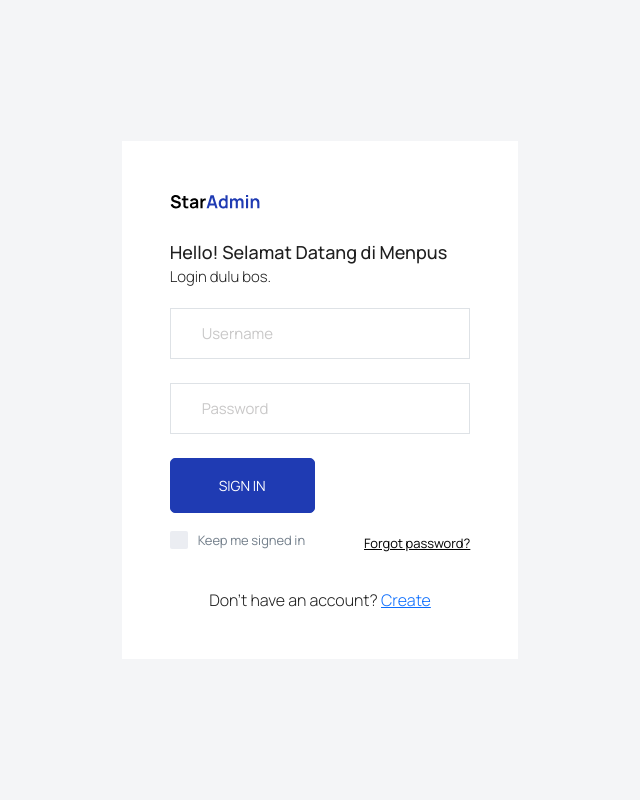
After one commit to ivanpranata/UasPBW, a PHP site: page /pages/content/Login.php in a window 1280 px wide. The commit adds this page. Shown: the whole page, without its empty margins (320-960 px from the left). Run offline with PHP 8.4, Linux system fonts and the light colour scheme.

Commit message:
Upload kerja dikelas

```diff
--- /dev/null
+++ b/pages/content/Login.php
@@ -0,0 +1,87 @@
+
+
+<!DOCTYPE html>
+<html lang="en">
+
+<head>
+  <!-- Required meta tags -->
+  <meta charset="utf-8">
+  <meta name="viewport" content="width=device-width, initial-scale=1, shrink-to-fit=no">
+  <title>Login Dulu </title>
+  <!-- plugins:css -->
+  <link rel="stylesheet" href="../../vendors/feather/feather.css">
+  <link rel="stylesheet" href="../../vendors/mdi/css/materialdesignicons.min.css">
+  <link rel="stylesheet" href="../../vendors/ti-icons/css/themify-icons.css">
+  <link rel="stylesheet" href="../../vendors/typicons/typicons.css">
+  <link rel="stylesheet" href="../../vendors/simple-line-icons/css/simple-line-icons.css">
+  <link rel="stylesheet" href="../../vendors/css/vendor.bundle.base.css">
+  <!-- endinject -->
+  <!-- Plugin css for this page -->
+  <!-- End plugin css for this page -->
+  <!-- inject:css -->
+  <link rel="stylesheet" href="../../css/vertical-layout-light/style.css">
+  <!-- endinject -->
+  <link rel="shortcut icon" href="../../images/favicon.png" />
+</head>
+
+<body>
+  <div class="container-scroller">
+    <div class="container-fluid page-body-wrapper full-page-wrapper">
+      <div class="content-wrapper d-flex align-items-center auth px-0">
+        <div class="row w-100 mx-0">
+          <div class="col-lg-4 mx-auto">
+            <div class="auth-form-light text-left py-5 px-4 px-sm-5">
+              <div class="brand-logo">
+                <img src="../../images/logo.svg" alt="logo">
+              </div>
+              <h4>Hello! Selamat Datang di Menpus</h4>
+              <h6 class="fw-light">Login dulu bos.</h6>
+              <form class="pt-3">
+                <div class="form-group">
+                  <input type="email" class="form-control form-control-lg" id="exampleInputEmail1" placeholder="Username" required>
+                </div>
+                <div class="form-group">
+                  <input type="password" class="form-control form-control-lg" id="exampleInputPassword1" placeholder="Password" required>
+                </div>
+                <div class="mt-3">
+                  <a class="btn btn-block btn-primary btn-lg font-weight-medium auth-form-btn" href="../../index.html">SIGN IN</a>
+                </div>
+                <div class="my-2 d-flex justify-content-between align-items-center">
+                  <div class="form-check">
+                    <label class="form-check-label text-muted">
+                      <input type="checkbox" class="form-check-input">
+                      Keep me signed in
+                    </label>
+                  </div>
+                  <a href="https://www.youtube.com/watch?v=n-Qndvt_gJY" class="auth-link text-black">Forgot password?</a>
+                </div>
+
+                <div class="text-center mt-4 fw-light">
+                  Don't have an account? <a href="register.html" class="text-primary">Create</a>
+                </div>
+              </form>
+            </div>
+          </div>
+        </div>
+      </div>
+      <!-- content-wrapper ends -->
+    </div>
+    <!-- page-body-wrapper ends -->
+  </div>
+  <!-- container-scroller -->
+  <!-- plugins:js -->
+  <script src="../../vendors/js/vendor.bundle.base.js"></script>
+  <!-- endinject -->
+  <!-- Plugin js for this page -->
+  <script src="../../vendors/bootstrap-datepicker/bootstrap-datepicker.min.js"></script>
+  <!-- End plugin js for this page -->
+  <!-- inject:js -->
+  <script src="../../js/off-canvas.js"></script>
+  <script src="../../js/hoverable-collapse.js"></script>
+  <script src="../../js/template.js"></script>
+  <script src="../../js/settings.js"></script>
+  <script src="../../js/todolist.js"></script>
+  <!-- endinject -->
+</body>
+
+</html>
--- a/partials/_sidebar.php
+++ b/partials/_sidebar.php
@@ -16,7 +16,7 @@
             </a>
             <div class="collapse" id="ui-masdata">
               <ul class="nav flex-column sub-menu">
-                <li class="nav-item"> <a class="nav-link" href="pages/">Daftar Buku</a></li>
+                <li class="nav-item"> <a class="nav-link" href="pages/content/tabel-nama.php">Daftar Buku</a></li>
                 <li class="nav-item"> <a class="nav-link" href="pages/">Peminjaman</a></li>
               </ul>
             </div>
```
Also changed, not shown: config/koneksi.php (+8 -2 lines), index.php (+9 -0 lines), pages/content/tabel-nama.php (added, +32 -0 lines).
